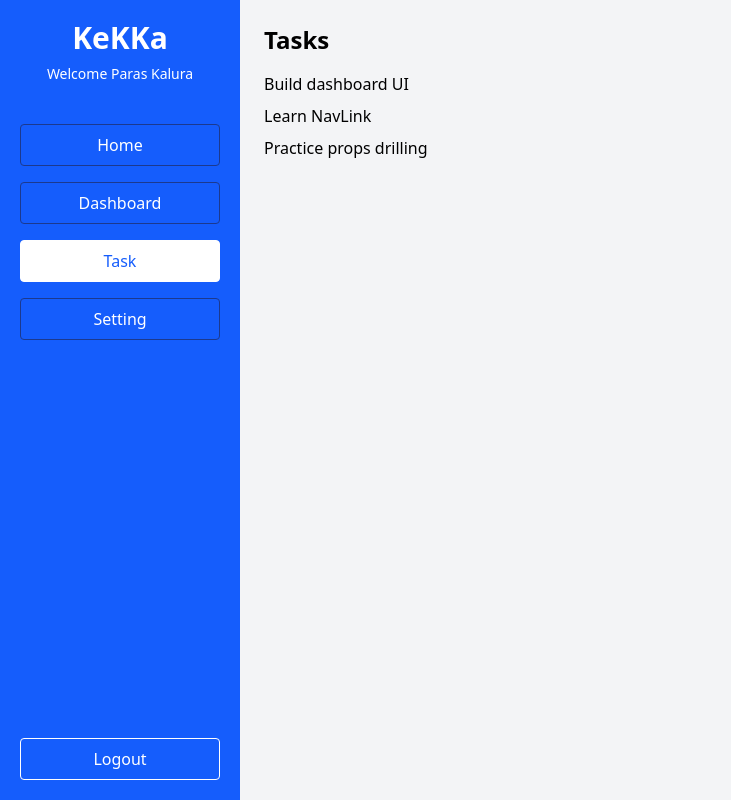
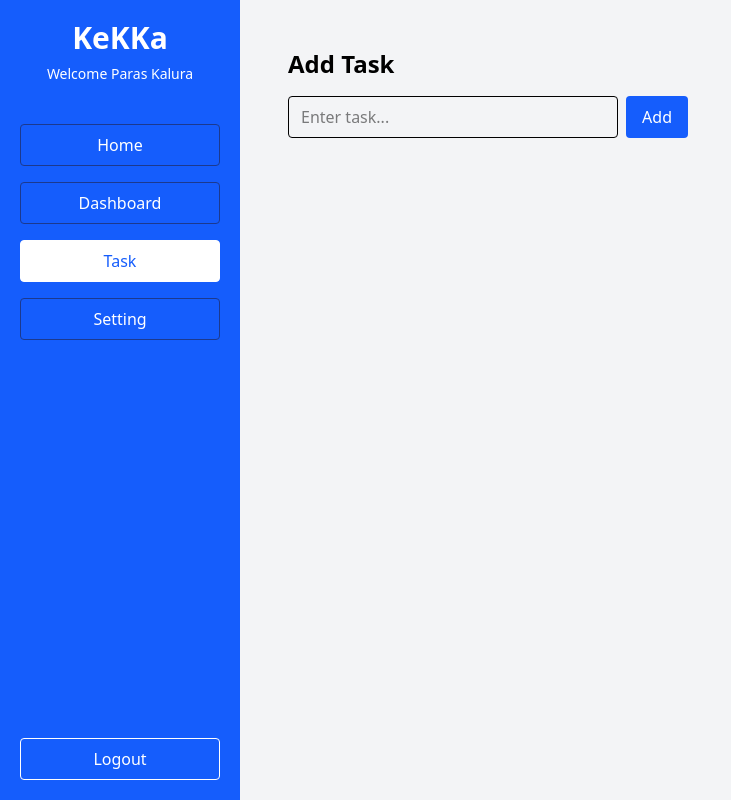
Before and after one commit to PARAS-KALURA/mini-dashboard-react, a React (Vite) app: page /task in a window 1280 px wide. Shown: the whole page, without its empty margins (0-731 px from the left). Built offline with nearby package versions, Linux system fonts and the light colour scheme.

Commit message:
Working on Task

```diff
--- a/src/components/Task.jsx
+++ b/src/components/Task.jsx
@@ -1,13 +1,50 @@
+import { useState } from "react";
+
 const Task = () => {
+  const [task, setTask] = useState("");
+  const [tasks, setTasks] = useState([]);
+
+  const addTask = () => {
+    if (task.trim() === "") return;
+
+    setTasks([...tasks, task]);
+    setTask("");
+  };
+
   return (
-    <>
-      <h1 className="text-2xl font-bold mb-4">Tasks</h1>
-      <ul className="space-y-2">
-        <li>Build dashboard UI</li>
-        <li>Learn NavLink</li>
-        <li>Practice props drilling</li>
+    <div className="p-6 max-w-md">
+      <h1 className="text-2xl font-bold mb-4">Add Task</h1>
+
+      {/* Input + Button */}
+      <div className="flex gap-2">
+        <input
+          type="text"
+          value={task}
+          onChange={(e) => setTask(e.target.value)}
+          placeholder="Enter task..."
+          className="flex-1 border px-3 py-2 rounded"
+        />
+
+        <button
+          onClick={addTask}
+          className="bg-blue-600 text-white px-4 rounded hover:bg-blue-700"
+        >
+          Add
+        </button>
+      </div>
+
+      {/* Task List */}
+      <ul className="mt-4 space-y-2">
+        {tasks.map((t, index) => (
+          <li
+            key={index}
+            className="border px-3 py-2 rounded bg-gray-50"
+          >
+            {t}
+          </li>
+        ))}
       </ul>
-    </>
+    </div>
   );
 };
 
```
